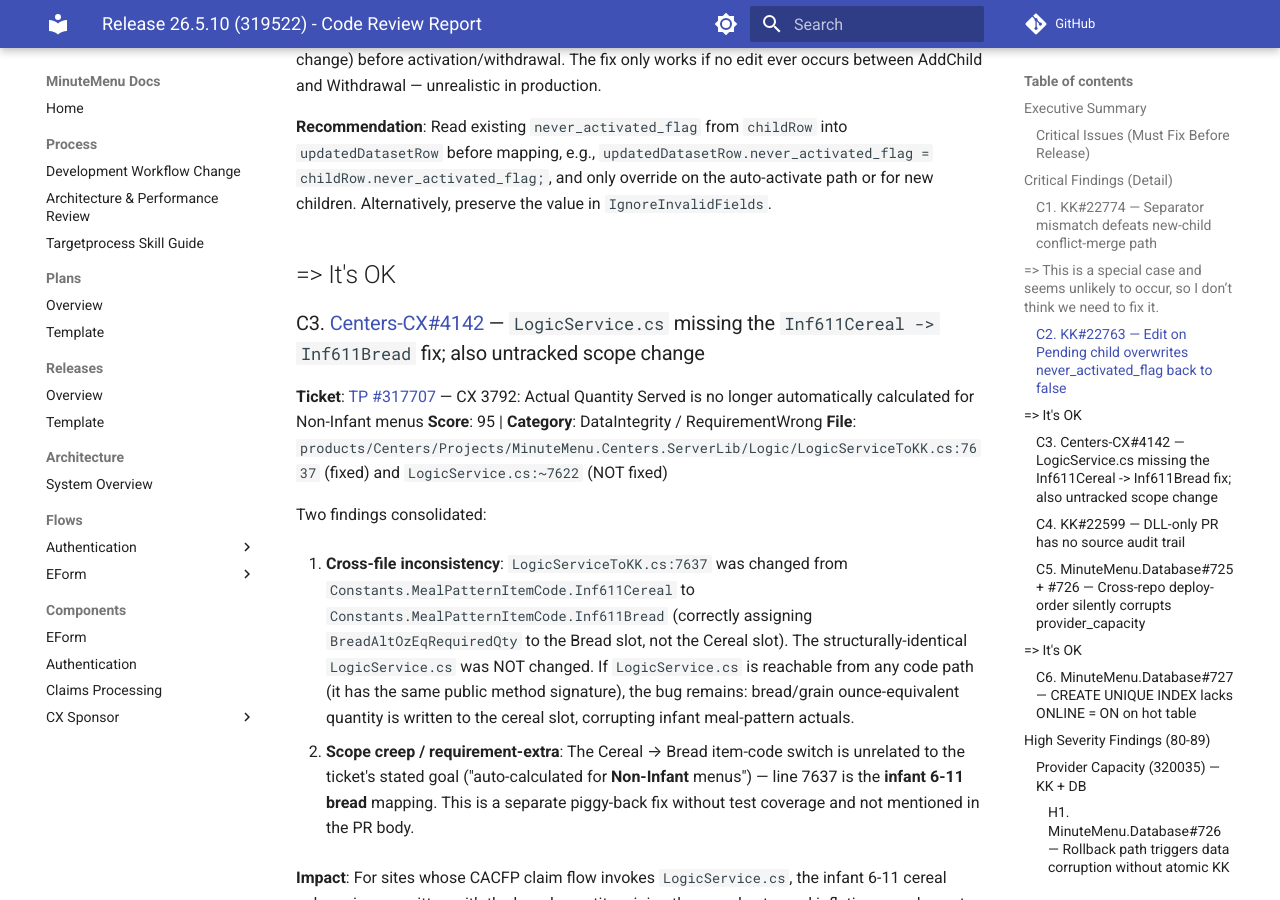
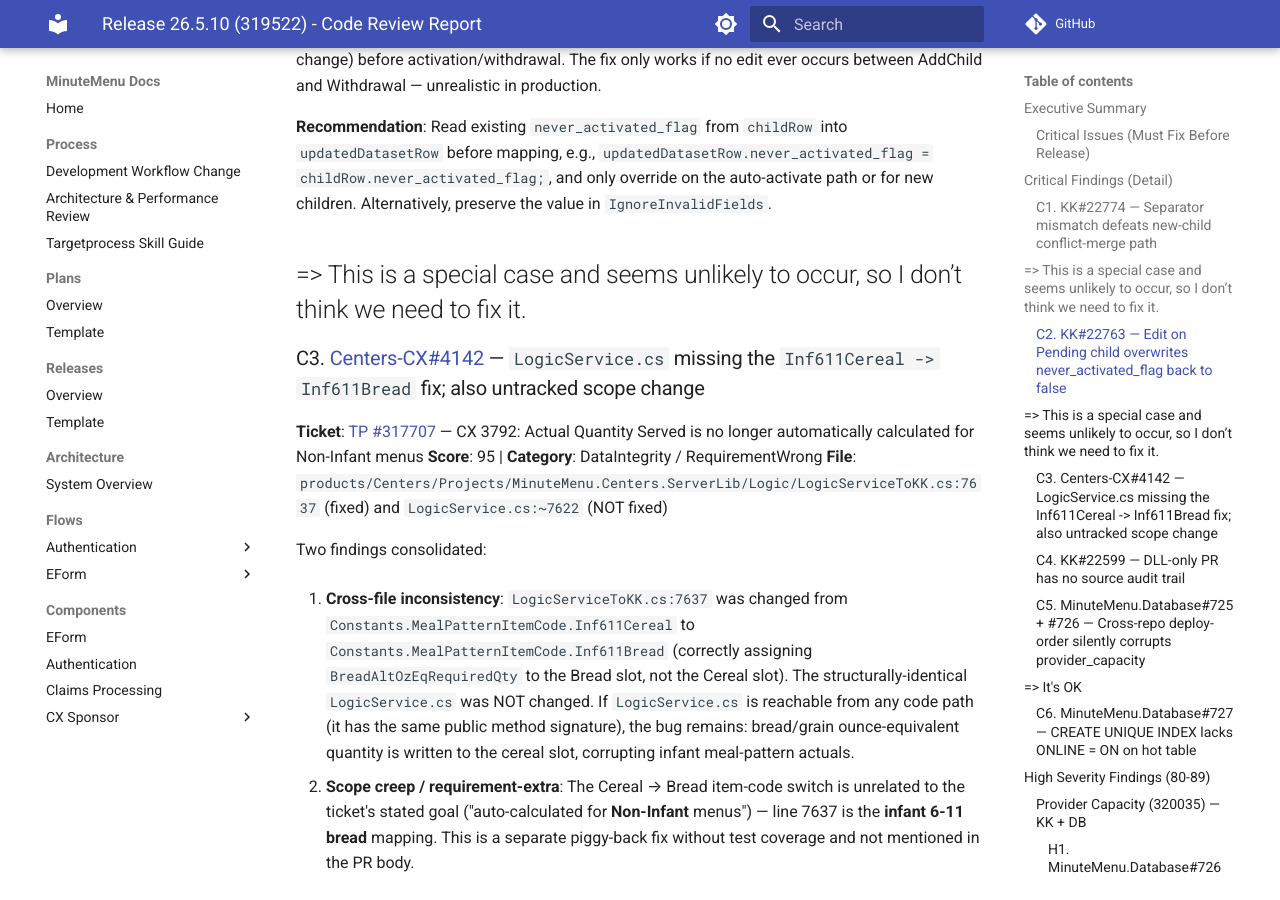
Before and after one commit to MinuteMenu/docs, an MkDocs documentation site: the page built from docs/releases/2026-05/release-26.5.10-code-review.md, in a window 1280 px wide and 900 px high, scrolled down 3318 px. Built offline with MkDocs 1.6.1 and Material for MkDocs 9.7.7, drawn with Linux system fonts in a browser that asks for light colours; comment, search, counter and statistics services are not loaded.

Commit message:
Update release-26.5.10-code-review.md

```diff
--- a/docs/releases/2026-05/release-26.5.10-code-review.md
+++ b/docs/releases/2026-05/release-26.5.10-code-review.md
@@ -60,7 +60,7 @@
 
 **Recommendation**: Read existing `never_activated_flag` from `childRow` into `updatedDatasetRow` before mapping, e.g., `updatedDatasetRow.never_activated_flag = childRow.never_activated_flag;`, and only override on the auto-activate path or for new children. Alternatively, preserve the value in `IgnoreInvalidFields`.
 
-=> It's OK
+=> This is a special case and seems unlikely to occur, so I don’t think we need to fix it.
 ---
 
 ### C3. [Centers-CX#4142](https://github.com/MinuteMenu/Centers-CX/pull/4142) — `LogicService.cs` missing the `Inf611Cereal -> Inf611Bread` fix; also untracked scope change
```
